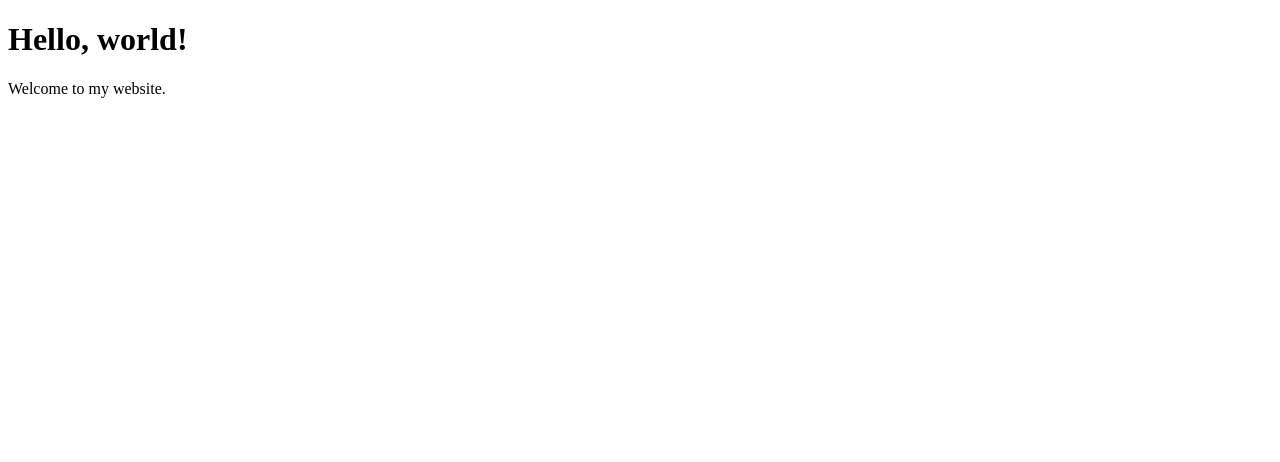
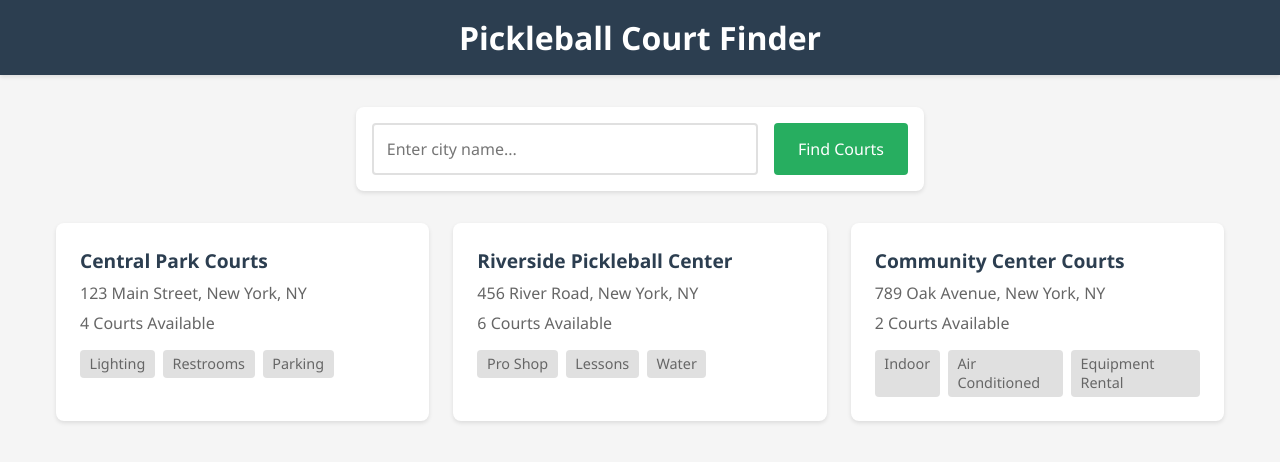
Before and after one commit to adiltruong/adil-pickleball, a plain HTML site: page index.html in a window 1280 px wide. Drawn offline with Linux system fonts and the light colour scheme.

Commit message:
website initial layout

```diff
--- a/index.html
+++ b/index.html
@@ -1,10 +1,174 @@
 <!DOCTYPE html>
-<html>
+<html lang="en">
 <head>
-  <title>My Website</title>
+    <meta charset="UTF-8">
+    <meta name="viewport" content="width=device-width, initial-scale=1.0">
+    <title>Pickleball Court Finder</title>
+    <style>
+        * {
+            margin: 0;
+            padding: 0;
+            box-sizing: border-box;
+            font-family: 'Segoe UI', Tahoma, Geneva, Verdana, sans-serif;
+        }
+
+        body {
+            background-color: #f5f5f5;
+            min-height: 100vh;
+        }
+
+        .header {
+            background-color: #2c3e50;
+            color: white;
+            padding: 1rem;
+            text-align: center;
+            box-shadow: 0 2px 4px rgba(0,0,0,0.1);
+        }
+
+        .search-container {
+            max-width: 600px;
+            margin: 2rem auto;
+            padding: 0 1rem;
+        }
+
+        .search-box {
+            display: flex;
+            gap: 1rem;
+            background: white;
+            padding: 1rem;
+            border-radius: 8px;
+            box-shadow: 0 2px 4px rgba(0,0,0,0.1);
+        }
+
+        .search-input {
+            flex: 1;
+            padding: 0.8rem;
+            border: 2px solid #e0e0e0;
+            border-radius: 4px;
+            font-size: 1rem;
+        }
+
+        .search-button {
+            padding: 0.8rem 1.5rem;
+            background-color: #27ae60;
+            color: white;
+            border: none;
+            border-radius: 4px;
+            cursor: pointer;
+            font-size: 1rem;
+            transition: background-color 0.3s;
+        }
+
+        .search-button:hover {
+            background-color: #219a52;
+        }
+
+        .courts-container {
+            max-width: 1200px;
+            margin: 2rem auto;
+            padding: 0 1rem;
+            display: grid;
+            grid-template-columns: repeat(auto-fill, minmax(300px, 1fr));
+            gap: 1.5rem;
+        }
+
+        .court-card {
+            background: white;
+            border-radius: 8px;
+            padding: 1.5rem;
+            box-shadow: 0 2px 4px rgba(0,0,0,0.1);
+        }
+
+        .court-name {
+            font-size: 1.2rem;
+            font-weight: bold;
+            margin-bottom: 0.5rem;
+            color: #2c3e50;
+        }
+
+        .court-info {
+            color: #666;
+            margin-bottom: 0.5rem;
+        }
+
+        .court-amenities {
+            display: flex;
+            gap: 0.5rem;
+            margin-top: 1rem;
+        }
+
+        .amenity-tag {
+            background-color: #e0e0e0;
+            padding: 0.3rem 0.6rem;
+            border-radius: 4px;
+            font-size: 0.9rem;
+            color: #666;
+        }
+
+        .no-results {
+            text-align: center;
+            color: #666;
+            margin-top: 2rem;
+            font-size: 1.1rem;
+        }
+
+        @media (max-width: 768px) {
+            .search-box {
+                flex-direction: column;
+            }
+
+            .search-button {
+                width: 100%;
+            }
+        }
+    </style>
 </head>
 <body>
-  <h1>Hello, world!</h1>
-  <p>Welcome to my website.</p>
+    <header class="header">
+        <h1>Pickleball Court Finder</h1>
+    </header>
+
+    <div class="search-container">
+        <div class="search-box">
+            <input type="text" class="search-input" placeholder="Enter city name..." />
+            <button class="search-button">Find Courts</button>
+        </div>
+    </div>
+
+    <div class="courts-container">
+        <!-- Example court cards -->
+        <div class="court-card">
+            <h2 class="court-name">Central Park Courts</h2>
+            <p class="court-info">123 Main Street, New York, NY</p>
+            <p class="court-info">4 Courts Available</p>
+            <div class="court-amenities">
+                <span class="amenity-tag">Lighting</span>
+                <span class="amenity-tag">Restrooms</span>
+                <span class="amenity-tag">Parking</span>
+            </div>
+        </div>
+
+        <div class="court-card">
+            <h2 class="court-name">Riverside Pickleball Center</h2>
+            <p class="court-info">456 River Road, New York, NY</p>
+            <p class="court-info">6 Courts Available</p>
+            <div class="court-amenities">
+                <span class="amenity-tag">Pro Shop</span>
+                <span class="amenity-tag">Lessons</span>
+                <span class="amenity-tag">Water</span>
+            </div>
+        </div>
+
+        <div class="court-card">
+            <h2 class="court-name">Community Center Courts</h2>
+            <p class="court-info">789 Oak Avenue, New York, NY</p>
+            <p class="court-info">2 Courts Available</p>
+            <div class="court-amenities">
+                <span class="amenity-tag">Indoor</span>
+                <span class="amenity-tag">Air Conditioned</span>
+                <span class="amenity-tag">Equipment Rental</span>
+            </div>
+        </div>
+    </div>
 </body>
 </html>
```
